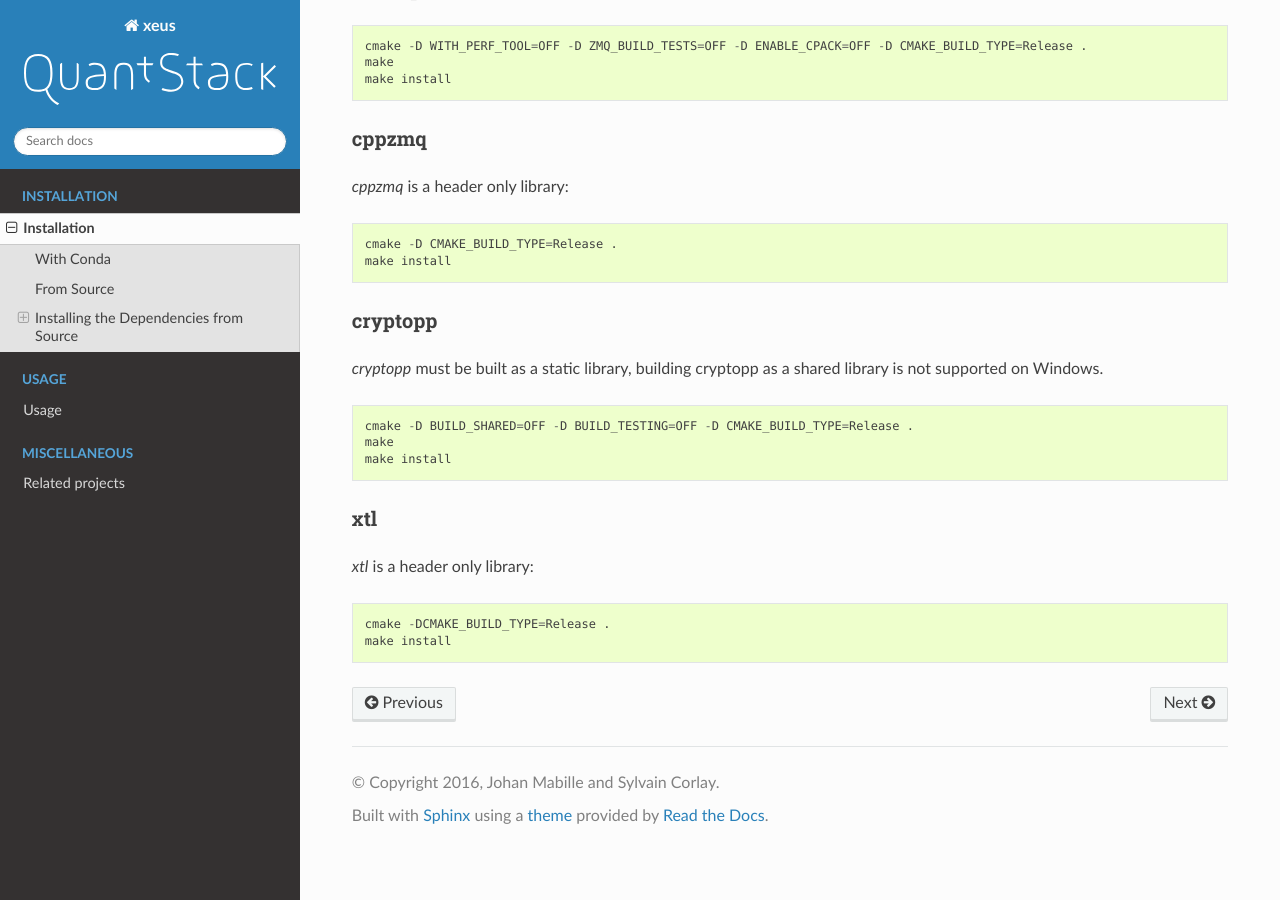
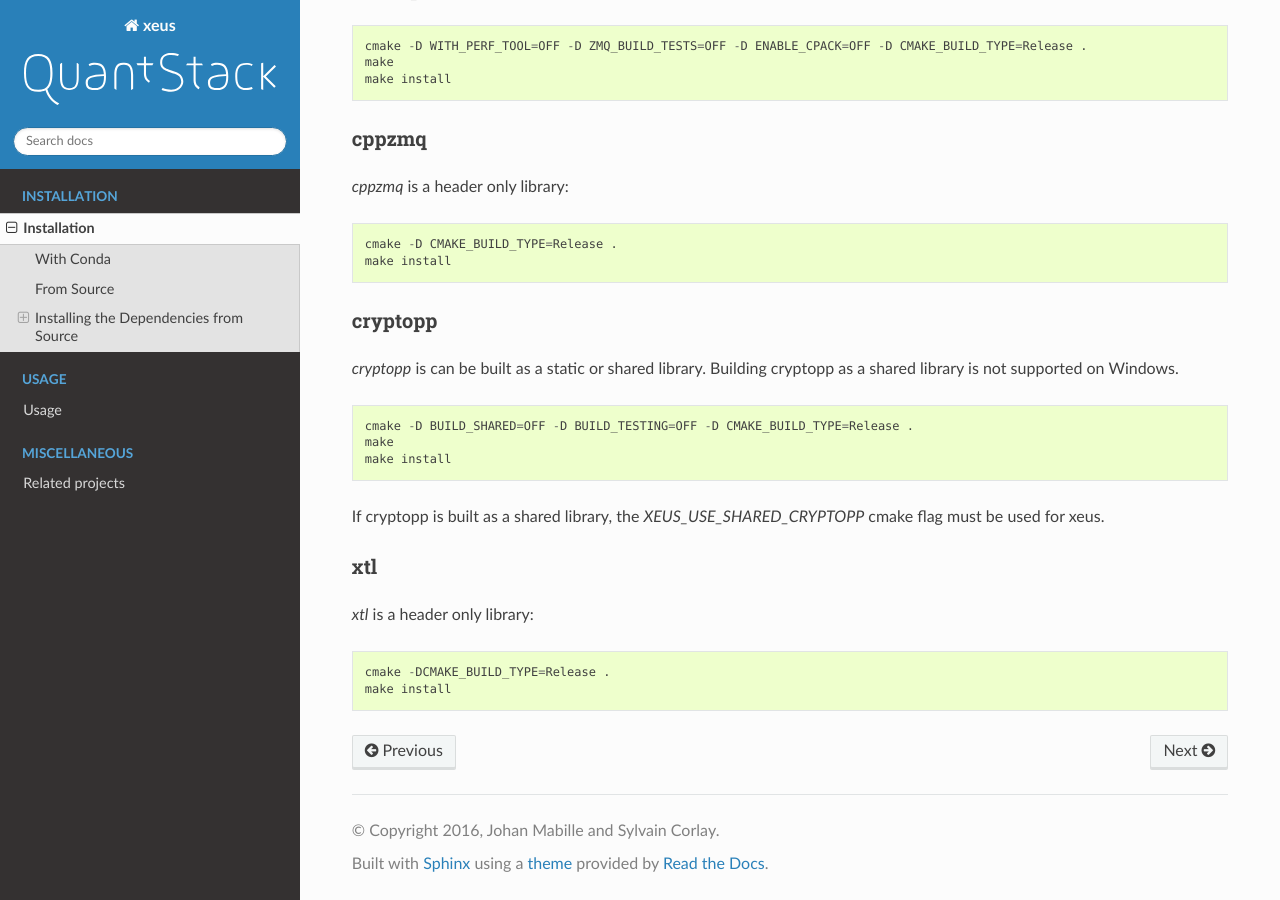
Before and after one commit to jupyter-xeus/xeus, a Sphinx documentation site: the page built from docs/source/installation.rst, in a window 1280 px wide and 900 px high, scrolled down 1138 px. Built offline with Sphinx 7.4.7 and the Read the Docs theme 2.0.0, drawn with Linux system fonts in a browser that asks for light colours; some of the changed text lies outside the part shown.

Commit message:
Fix install instructions

```diff
--- a/docs/source/installation.rst
+++ b/docs/source/installation.rst
@@ -74,13 +74,15 @@ cppzmq
 cryptopp
 ~~~~~~~~~
 
-`cryptopp` must be built as a static library, building cryptopp as a shared library is not supported on Windows.
+`cryptopp` is can be built as a static or shared library. Building cryptopp as a shared library is not supported on Windows.
 
 .. code::
 
     cmake -D BUILD_SHARED=OFF -D BUILD_TESTING=OFF -D CMAKE_BUILD_TYPE=Release .
     make
     make install
+
+If cryptopp is built as a shared library, the `XEUS_USE_SHARED_CRYPTOPP` cmake flag must be used for xeus.
 
 xtl
 ~~~
```
Also changed, not shown: other parts of docs/source/installation.rst (+2 -2 lines), README.md (+1 -1 lines), .appveyor.yml.
